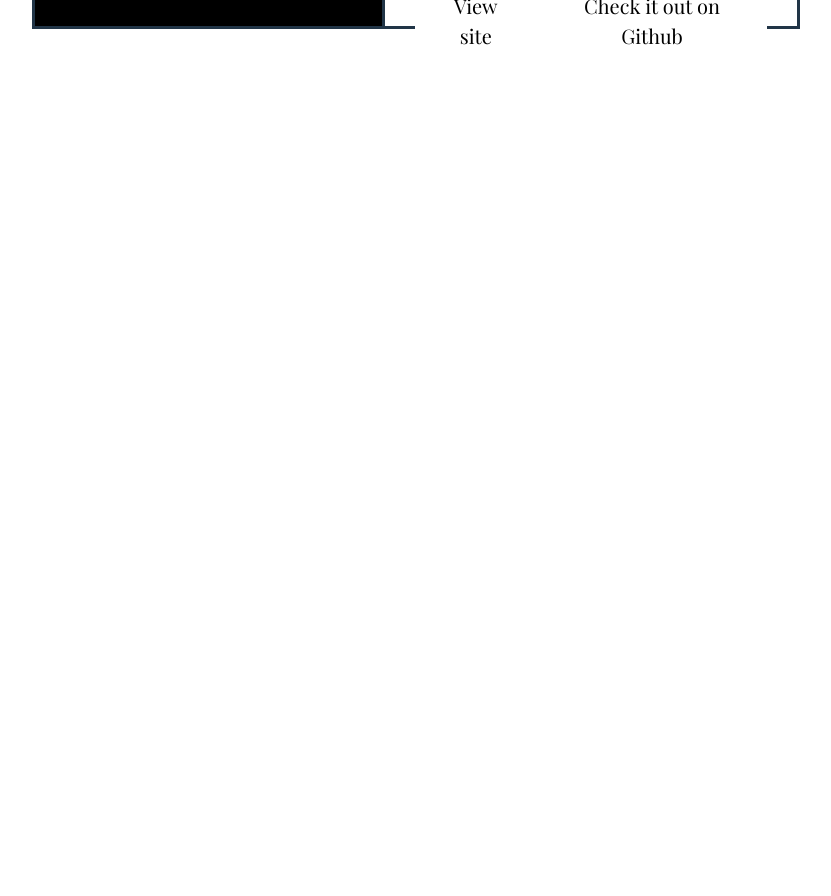
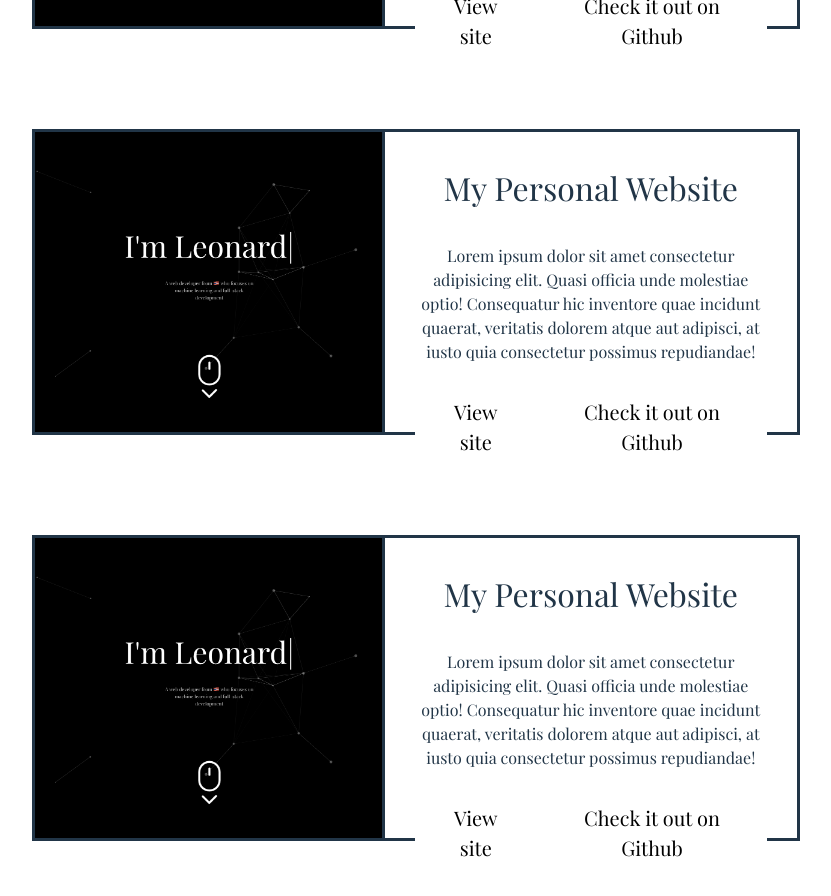
Before and after one commit to LeonardHolter/portfolio_v1, a React (Vite) app: page / in a window 1280 px wide. Shown: the part 1540-2436 px from the top of the page, without its empty margins (224-1055 px from the left). Before the commit the page ends 1669 px from the top, so only its background shows below. Built offline with nearby package versions, Linux system fonts and the light colour scheme.

Commit message:
Added more project-cards

```diff
--- a/src/App.css
+++ b/src/App.css
@@ -70,13 +70,15 @@
   margin: 100px 20%;
   display: flex;
   flex-direction: column;
-  border-style: solid;
+
 }
 
 .projectCard {
   display: flex;
   flex-direction: row-reverse;
   height: 300px;
+  margin-bottom: 100px;
+  border-style: solid;
 }
 
 .projectImageSection {
--- a/src/components/ProjectSection.jsx
+++ b/src/components/ProjectSection.jsx
@@ -25,6 +25,40 @@ const ProjectSection = () => {
                     <img src={picture} alt="" className="projectImage" />
                     </div>
                 </div>
+                <div className="projectCard">
+                    <div className="projectinfo">
+                        <h3 className="projectTitle">My Personal Website</h3>
+                        <p>Lorem ipsum dolor sit amet consectetur adipisicing elit. Quasi officia unde molestiae optio! Consequatur hic inventore quae incidunt quaerat, veritatis dolorem atque aut adipisci, at iusto quia consectetur possimus repudiandae!</p>
+                        <div className="projectButtons">
+                            <a href="https://www.google.com" >
+                                <div className="projectView">View site</div>
+                            </a>
+                            <a href="https://github.com/LeonardHolter/Personal-Website">
+                                <div  className="projectCode">Check it out on Github</div>
+                            </a>
+                        </div>
+                    </div>
+                    <div className="projectImageSection">
+                    <img src={picture} alt="" className="projectImage" />
+                    </div>
+                </div>
+                <div className="projectCard">
+                    <div className="projectinfo">
+                        <h3 className="projectTitle">My Personal Website</h3>
+                        <p>Lorem ipsum dolor sit amet consectetur adipisicing elit. Quasi officia unde molestiae optio! Consequatur hic inventore quae incidunt quaerat, veritatis dolorem atque aut adipisci, at iusto quia consectetur possimus repudiandae!</p>
+                        <div className="projectButtons">
+                            <a href="https://www.google.com" >
+                                <div className="projectView">View site</div>
+                            </a>
+                            <a href="https://github.com/LeonardHolter/Personal-Website">
+                                <div  className="projectCode">Check it out on Github</div>
+                            </a>
+                        </div>
+                    </div>
+                    <div className="projectImageSection">
+                    <img src={picture} alt="" className="projectImage" />
+                    </div>
+                </div>
             </div>
           </section >
      );
```
